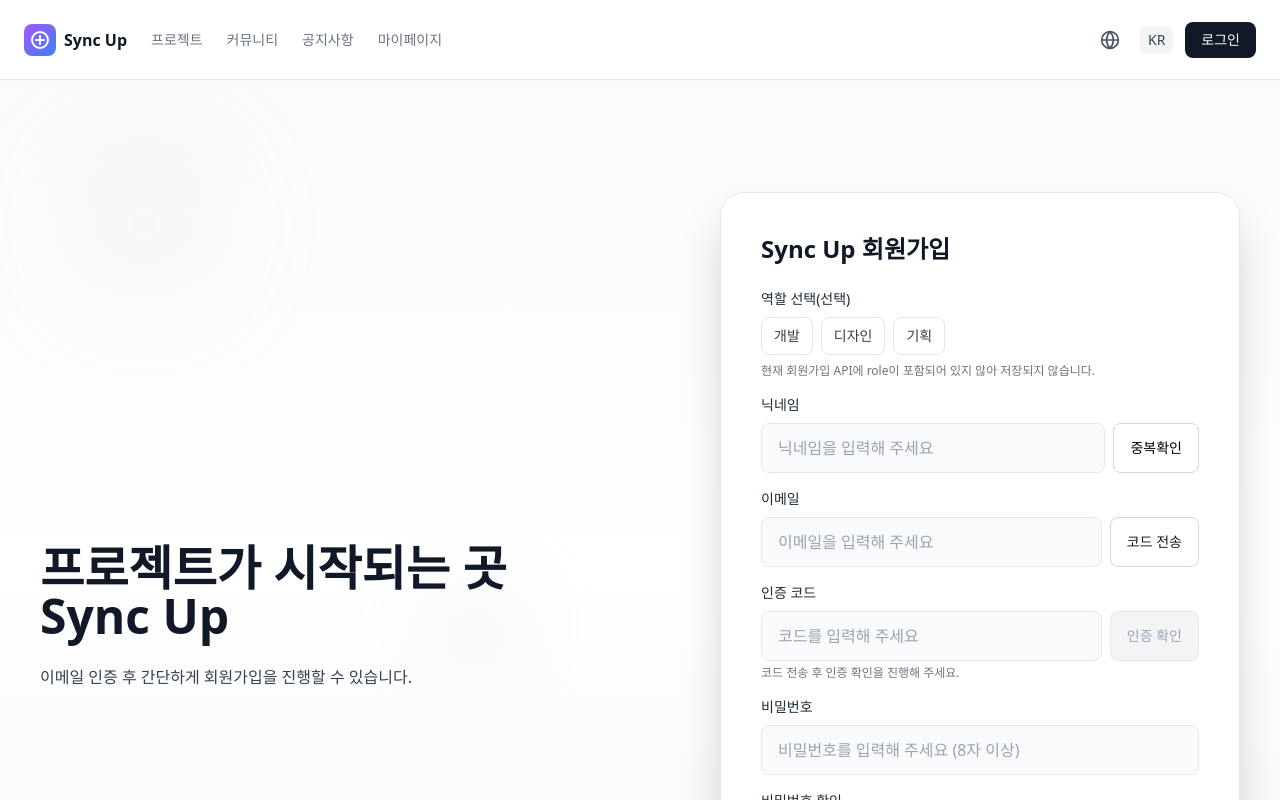
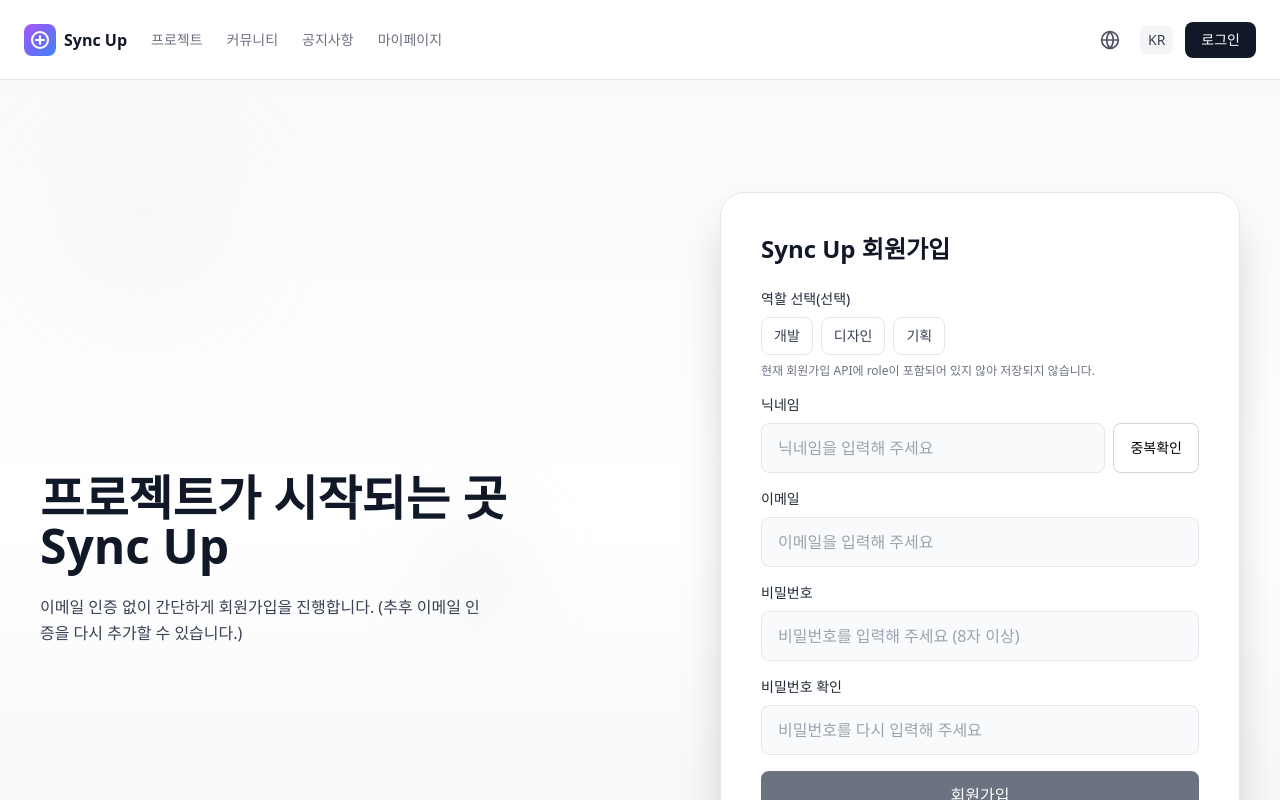
Before and after one commit to Sync-up-project/frontend, a Next.js app: page /signup in a window 1280 px wide. Shown: the top 800 px of the page. Built offline with nearby package versions, Linux system fonts and the light colour scheme.

Commit message:
refactor(auth): 회원가입 로직 및 인증 유틸 구조 정리

```diff
--- a/src/app/signup/page.tsx
+++ b/src/app/signup/page.tsx
@@ -6,7 +6,6 @@ import Link from "next/link";
 import { useRouter } from "next/navigation";
 
 import { checkNicknameAvailable, signup, login } from "@/lib/auth";
-import { apiPostAuthEmailSend, apiPostAuthEmailVerify } from "@/lib/api";
 import { useI18n } from "@/lib/i18n";
 
 function isValidEmail(email: string): boolean {
@@ -28,25 +27,17 @@ export default function Signup() {
   const [password, setPassword] = useState<string>("");
   const [passwordConfirm, setPasswordConfirm] = useState<string>("");
 
-  // 이메일 인증
-  const [emailSending, setEmailSending] = useState(false);
-  const [emailSent, setEmailSent] = useState(false);
-  const [verifyCode, setVerifyCode] = useState("");
-  const [verifying, setVerifying] = useState(false);
-  const [emailVerified, setEmailVerified] = useState(false);
-  const [emailVerifyMsg, setEmailVerifyMsg] = useState<string>("");
-
   const [submitting, setSubmitting] = useState<boolean>(false);
   const [error, setError] = useState<string>("");
 
+  // ✅ 이메일 인증 제거: emailVerified 조건 삭제
   const canSubmit = useMemo(() => {
     if (nicknameChecked !== "ok") return false;
     if (!isValidEmail(email)) return false;
-    if (!emailVerified) return false;
     if (password.length < 8) return false;
     if (password !== passwordConfirm) return false;
     return true;
-  }, [nicknameChecked, email, emailVerified, password, passwordConfirm]);
+  }, [nicknameChecked, email, password, passwordConfirm]);
 
   async function onCheckNickname() {
     setError("");
@@ -70,63 +61,6 @@ export default function Signup() {
       // 백엔드 미구현/오류 시에도 로컬 플로우 유지
       setNicknameChecked("ok");
       setNicknameMsg(tr("닉네임 확인을 건너뛰고 진행합니다.", "ニックネーム確認をスキップして進めます。"));
-    }
-  }
-
-  async function onSendEmailCode() {
-    setError("");
-    setEmailVerifyMsg("");
-
-    const trimmed = email.trim();
-    if (!isValidEmail(trimmed)) {
-      setEmailVerifyMsg(tr("이메일 형식을 확인해 주세요.", "メールアドレスの形式をご確認ください。"));
-      return;
-    }
-
-    setEmailSending(true);
-    try {
-      const res = await apiPostAuthEmailSend({ email: trimmed });
-      setEmailSent(true);
-      setEmailVerified(false);
-      setEmailVerifyMsg(res?.message ?? tr("인증 메일을 전송했습니다.", "認証メールを送信しました。"));
-    } catch (e: any) {
-      setEmailVerifyMsg(e?.message ?? tr("이메일 전송에 실패했습니다.", "メール送信に失敗しました。"));
-    } finally {
-      setEmailSending(false);
-    }
-  }
-
-  async function onVerifyEmailCode() {
-    setError("");
-    setEmailVerifyMsg("");
-
-    const trimmedEmail = email.trim();
-    const trimmedCode = verifyCode.trim();
-
-    if (!isValidEmail(trimmedEmail)) {
-      setEmailVerifyMsg(tr("이메일 형식을 확인해 주세요.", "メールアドレスの形式をご確認ください。"));
-      return;
-    }
-    if (!trimmedCode) {
-      setEmailVerifyMsg(tr("인증 코드를 입력해 주세요.", "認証コードを入力してください。"));
-      return;
-    }
-
-    setVerifying(true);
-    try {
-      const res = await apiPostAuthEmailVerify({ email: trimmedEmail, code: trimmedCode });
-      if (res?.verified) {
-        setEmailVerified(true);
-        setEmailVerifyMsg(tr("이메일 인증이 완료되었습니다.", "メール認証が完了しました。"));
-      } else {
-        setEmailVerified(false);
-        setEmailVerifyMsg(tr("인증에 실패했습니다.", "認証に失敗しました。"));
-      }
-    } catch (e: any) {
-      setEmailVerified(false);
-      setEmailVerifyMsg(e?.message ?? tr("인증에 실패했습니다.", "認証に失敗しました。"));
-    } finally {
-      setVerifying(false);
     }
   }
 
@@ -176,8 +110,8 @@ export default function Signup() {
 
             <p className="text-gray-700 leading-relaxed max-w-md">
               {tr(
-                "이메일 인증 후 간단하게 회원가입을 진행할 수 있습니다.",
-                "メール認証後、簡単に会員登録を進められます。"
+                "이메일 인증 없이 간단하게 회원가입을 진행합니다. (추후 이메일 인증을 다시 추가할 수 있습니다.)",
+                "メール認証なしで簡単に会員登録を進めます。（後でメール認証を追加できます。）"
               )}
             </p>
           </div>
@@ -215,7 +149,10 @@ export default function Signup() {
                   ))}
                 </div>
                 <p className="mt-2 text-xs text-gray-500">
-                  {tr("현재 회원가입 API에 role이 포함되어 있지 않아 저장되지 않습니다.", "現在の会員登録APIにroleが含まれていないため保存されません。")}
+                  {tr(
+                    "현재 회원가입 API에 role이 포함되어 있지 않아 저장되지 않습니다.",
+                    "現在の会員登録APIにroleが含まれていないため保存されません。"
+                  )}
                 </p>
               </div>
 
@@ -257,83 +194,27 @@ export default function Signup() {
                 ) : null}
               </div>
 
-              {/* Email + send */}
+              {/* Email (이메일 인증 제거: 입력만 받음) */}
               <div>
                 <label className="block text-sm font-medium text-gray-800 mb-2">
                   {tr("이메일", "メール")}
                 </label>
-                <div className="flex gap-2">
                 <input
                   type="text"
                   value={email}
                   onChange={(e) => {
                     setEmail(e.target.value);
-                      setEmailSent(false);
-                      setEmailVerified(false);
-                      setVerifyCode("");
-                      setEmailVerifyMsg("");
                   }}
                   placeholder={tr("이메일을 입력해 주세요", "メールアドレスを入力してください")}
-                    className="flex-1 px-4 py-3 bg-gray-50 border border-gray-200 rounded-lg focus:outline-none focus:ring-2 focus:ring-gray-300 focus:border-gray-300"
+                  className="w-full px-4 py-3 bg-gray-50 border border-gray-200 rounded-lg focus:outline-none focus:ring-2 focus:ring-gray-300 focus:border-gray-300"
                 />
-                  <button
-                    type="button"
-                    onClick={onSendEmailCode}
-                    disabled={emailSending}
-                    className={[
-                      "px-4 py-3 rounded-lg border text-sm font-medium transition-colors",
-                      emailSending
-                        ? "border-gray-200 bg-gray-100 text-gray-400 cursor-not-allowed"
-                        : "border-gray-300 bg-white hover:bg-gray-50 text-gray-900",
-                    ].join(" ")}
-                  >
-                    {emailSending ? tr("전송중", "送信中") : tr("코드 전송", "コード送信")}
-                  </button>
-                </div>
-              </div>
-
-              {/* Verify code */}
-              <div>
-                <label className="block text-sm font-medium text-gray-800 mb-2">
-                  {tr("인증 코드", "認証コード")}
-                </label>
-                <div className="flex gap-2">
-                  <input
-                    type="text"
-                    value={verifyCode}
-                    onChange={(e) => setVerifyCode(e.target.value)}
-                    placeholder={tr("코드를 입력해 주세요", "コードを入力してください")}
-                    className="flex-1 px-4 py-3 bg-gray-50 border border-gray-200 rounded-lg focus:outline-none focus:ring-2 focus:ring-gray-300 focus:border-gray-300"
-                    disabled={!emailSent}
-                  />
-                  <button
-                    type="button"
-                    onClick={onVerifyEmailCode}
-                    disabled={!emailSent || verifying}
-                    className={[
-                      "px-4 py-3 rounded-lg border text-sm font-medium transition-colors",
-                      !emailSent || verifying
-                        ? "border-gray-200 bg-gray-100 text-gray-400 cursor-not-allowed"
-                        : "border-gray-300 bg-white hover:bg-gray-50 text-gray-900",
-                    ].join(" ")}
-                  >
-                    {verifying ? tr("확인중", "確認中") : tr("인증 확인", "認証確認")}
-                  </button>
-                </div>
-
-                {emailVerifyMsg ? (
-                  <p className={["mt-2 text-sm", emailVerified ? "text-emerald-700" : "text-gray-700"].join(" ")}>
-                    {emailVerifyMsg}
-                  </p>
-                ) : null}
-
-                {emailVerified ? (
-                  <p className="mt-1 text-xs text-emerald-700">
-                    {tr("이메일 인증 완료", "メール認証完了")}
+                {!email.trim() ? null : isValidEmail(email.trim()) ? (
+                  <p className="mt-2 text-sm text-emerald-700">
+                    {tr("사용 가능한 이메일 형식입니다.", "使用可能なメール形式です。")}
                   </p>
                 ) : (
-                  <p className="mt-1 text-xs text-gray-500">
-                    {tr("코드 전송 후 인증 확인을 진행해 주세요.", "コード送信後、認証確認を行ってください。")}
+                  <p className="mt-2 text-sm text-red-700">
+                    {tr("이메일 형식을 확인해 주세요.", "メールアドレスの形式をご確認ください。")}
                   </p>
                 )}
               </div>
--- a/src/lib/auth.ts
+++ b/src/lib/auth.ts
@@ -5,12 +5,18 @@ type LoginRequest = {
   password: string;
 };
 
+type SessionUser = {
+  id: string; // ✅ Prisma/백엔드 ID는 보통 string
+  nickname: string;
+  email?: string;
+  role?: string;
+  profileImageUrl?: string | null;
+};
+
 type LoginResponse = {
   accessToken: string;
-  user?: {
-    id: number;
-    nickname: string;
-  };
+  expiresIn?: number;
+  user?: SessionUser;
 };
 
 type SignupRequest = {
@@ -20,9 +26,9 @@ type SignupRequest = {
 };
 
 type SignupResponse = {
-  id: number;
-  email: string;
-  nickname: string;
+  accessToken: string;
+  expiresIn?: number;
+  user?: SessionUser;
 };
 
 const TOKEN_KEY = "syncup_access_token";
@@ -30,13 +36,10 @@ const SESSION_USER_KEY = "syncup_session_user";
 
 const DEV_AUTH_ENABLED = process.env.NEXT_PUBLIC_ENABLE_DEV_AUTH === "true";
 
-/**
- * ✅ API Base URL
- * - 기존 하드코딩 최소화: env 우선
- * - 개발 기본값은 3001(현재 백엔드 기준)
- */
 export function getApiBaseUrl(): string {
-  return process.env.NEXT_PUBLIC_API_BASE_URL ?? "http://localhost:3001";
+  const env = process.env.NEXT_PUBLIC_API_BASE_URL;
+  const base = env ?? "http://localhost:3001";
+  return base;
 }
 
 function notifyAuthChanged(): void {
@@ -67,18 +70,18 @@ export function clearAccessToken(): void {
   notifyAuthChanged();
 }
 
-export function saveCurrentUser(user: { id: number; nickname: string }): void {
+export function saveCurrentUser(user: SessionUser): void {
   if (typeof window === "undefined") return;
   window.localStorage.setItem(SESSION_USER_KEY, JSON.stringify(user));
   notifyAuthChanged();
 }
 
-export function getCurrentUser(): { id: number; nickname: string } | null {
+export function getCurrentUser(): SessionUser | null {
   if (typeof window === "undefined") return null;
   const raw = window.localStorage.getItem(SESSION_USER_KEY);
   if (!raw) return null;
   try {
-    return JSON.parse(raw) as { id: number; nickname: string };
+    return JSON.parse(raw) as SessionUser;
   } catch {
     return null;
   }
@@ -108,10 +111,8 @@ async function fetchJson<T>(input: RequestInfo | URL, init?: RequestInit): Promi
 
 /**
  * 닉네임 중복 확인
- * - ✅ 백엔드가 제공하는 경우에만 검증합니다.
- * - 백엔드가 아직 미구현/오류라면:
- *   - 개발 환경에서는 UX를 막지 않기 위해 true(사용 가능)로 처리
- *   - 운영 환경에서는 서버 검증이 최종이므로 true 처리 (signup 시 서버가 최종 판단)
+ * - 백엔드가 제공하는 경우에만 검증합니다.
+ * - 백엔드가 미구현/오류면 UX를 막지 않기 위해 true(사용 가능)로 처리
  */
 export async function checkNicknameAvailable(nickname: string): Promise<boolean> {
   const trimmed = nickname.trim();
@@ -135,14 +136,11 @@ export async function checkNicknameAvailable(nickname: string): Promise<boolean>
           if ("ok" in data) return Boolean(data.ok);
         }
       }
-      // 200이면 사용 가능으로 간주
       return true;
     }
 
-    // 엔드포인트는 있으나 비정상 응답
     return true;
   } catch {
-    // 네트워크 오류 등: 개발/운영 모두 UX 막지 않기 위해 true
     return true;
   }
 }
@@ -154,6 +152,8 @@ export async function login(payload: LoginRequest): Promise<LoginResponse> {
     method: "POST",
     headers: { "Content-Type": "application/json" },
     body: JSON.stringify(payload),
+    // refresh 쿠키까지 쓰게 되면 필요할 수 있어요.
+    // credentials: "include",
   });
 
   if (res?.accessToken) saveAccessToken(res.accessToken);
@@ -165,11 +165,19 @@ export async function login(payload: LoginRequest): Promise<LoginResponse> {
 export async function signup(payload: SignupRequest): Promise<SignupResponse> {
   const url = `${getApiBaseUrl()}/auth/signup`;
 
-  return await fetchJson<SignupResponse>(url, {
+  const res = await fetchJson<SignupResponse>(url, {
     method: "POST",
     headers: { "Content-Type": "application/json" },
     body: JSON.stringify(payload),
+    // refresh 쿠키까지 쓰게 되면 필요할 수 있어요.
+    // credentials: "include",
   });
+
+  // ✅ 회원가입 직후에도 로그인 상태가 되도록 토큰/유저 저장
+  if (res?.accessToken) saveAccessToken(res.accessToken);
+  if (res?.user) saveCurrentUser(res.user);
+
+  return res;
 }
 
 export async function authedGet<T>(path: string): Promise<T> {
@@ -190,13 +198,7 @@ function makeDevToken(email: string): string {
 
 /**
  * ✅ 개발 시연용: 강제로 로그인 상태 만들기
- * - 하드코딩 제거: env로만 사용
  * - NEXT_PUBLIC_ENABLE_DEV_AUTH=true 일 때만 동작
- *
- * 사용 env:
- * - NEXT_PUBLIC_DEV_USER_EMAIL
- * - NEXT_PUBLIC_DEV_USER_NICKNAME
- * - NEXT_PUBLIC_DEV_USER_ID
  */
 export function devLogin(): void {
   if (!DEV_AUTH_ENABLED) {
@@ -205,12 +207,11 @@ export function devLogin(): void {
 
   const email = process.env.NEXT_PUBLIC_DEV_USER_EMAIL ?? "dev@example.com";
   const nickname = process.env.NEXT_PUBLIC_DEV_USER_NICKNAME ?? "dev";
-  const idRaw = process.env.NEXT_PUBLIC_DEV_USER_ID ?? "1";
-  const id = Number(idRaw) || 1;
+  const id = process.env.NEXT_PUBLIC_DEV_USER_ID ?? "dev-user";
 
   const token = makeDevToken(email);
   saveAccessToken(token);
-  saveCurrentUser({ id, nickname });
+  saveCurrentUser({ id, nickname, email });
 }
 
 export async function sendEmailVerification(payload: { email: string }): Promise<{ message: string }> {
```
Lines whose indentation alone changed are shown as unchanged.
